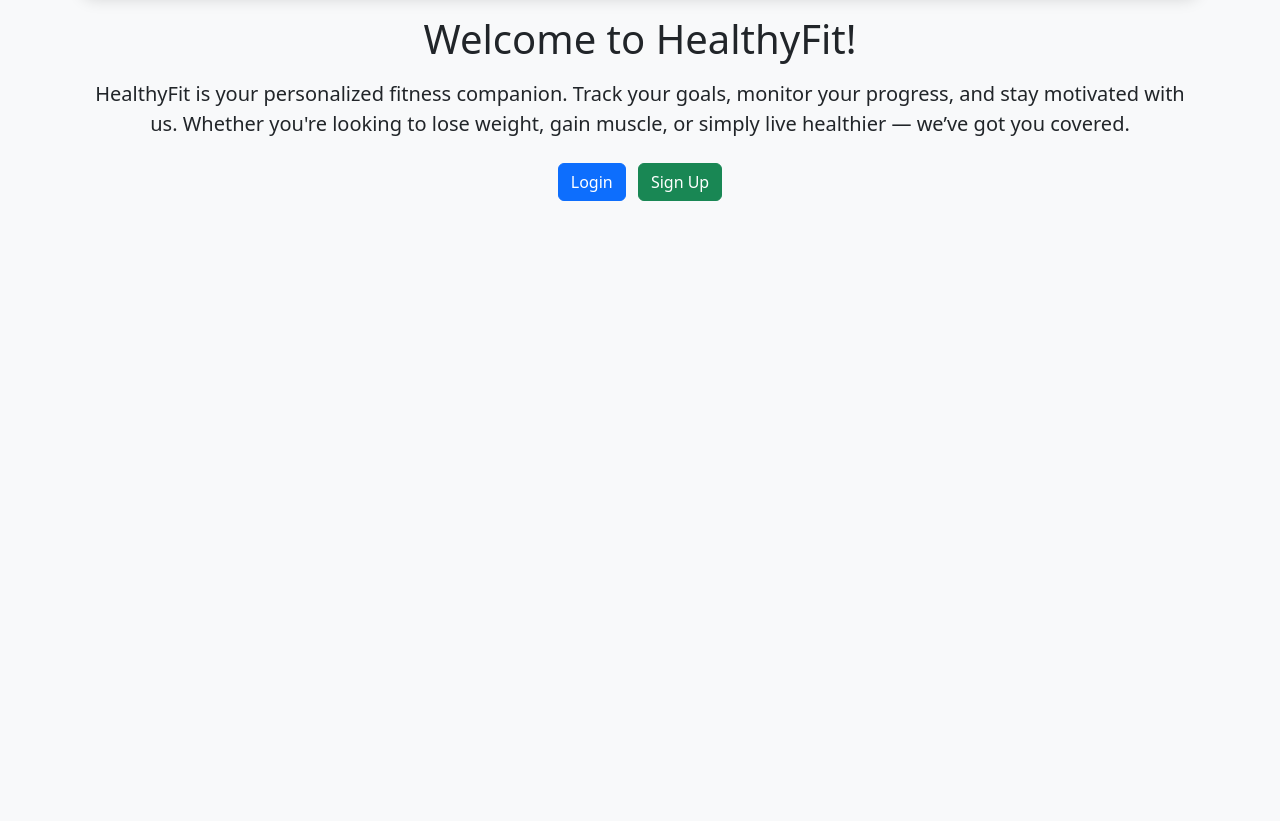
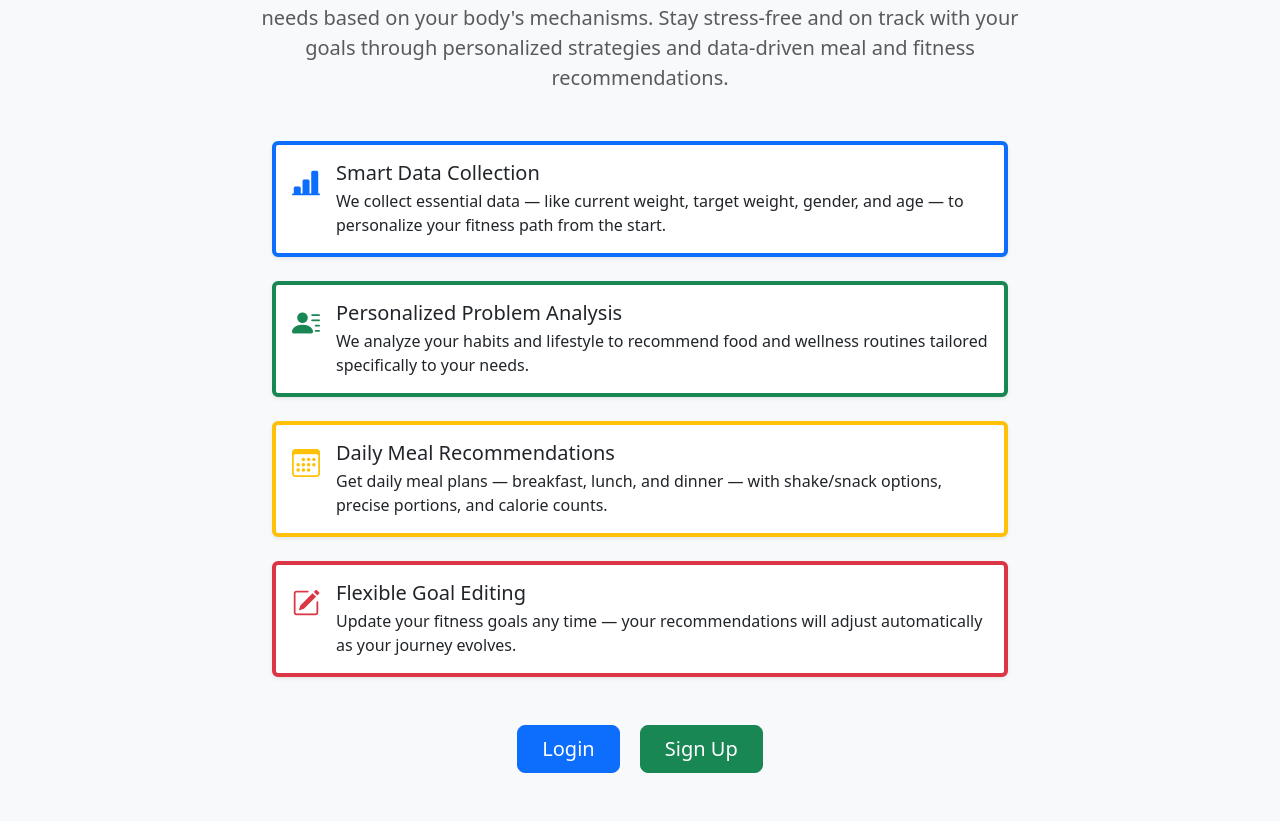
Before and after one commit to AjithRavichandran/Healthy-Fit-Flask, a Flask app: page / in a window 1280 px wide. Shown: the part 429-1250 px from the top of the page. Before the commit the page ends 630 px from the top, so only its background shows below. Run offline with Flask 3, Linux system fonts and the light colour scheme.

Commit message:
Update templates and core files; added HealthyFit.jpg image

```diff
--- a/HealthyFit/__init__.py
+++ b/HealthyFit/__init__.py
@@ -1,6 +1,7 @@
 from flask import Flask, g
 from .extensions import Session, login_manager
 from datetime import timedelta
+
 
 def create_app():
     app = Flask(__name__)
--- a/HealthyFit/formula.py
+++ b/HealthyFit/formula.py
@@ -269,7 +269,7 @@
     else:
         shakes = [
             ("Shake (100gm of banana, 3 Almond, 3 Cashew, 2 Dates, Use Water, 1 teaspoon of Chia seed)", 1, 250, 'Shake'),
-            ("Shake (100gm of banana, 1 teaspoon Raisins, 1/2 Walnut, Use Water, 1 teaspoon of Chia seed)", 1, 250, 'Snack')
+            ("Shake (100gm of banana, 1 teaspoon Raisins, 1/2 Walnut, Use Water, 1 teaspoon of Chia seed)", 1, 250, 'Shake')
         ]
         snack = [
             ("2 slice of Bread with 2 teaspoon of Peanut Butter", 1, 230, 'Snack'),
--- a/HealthyFit/main.py
+++ b/HealthyFit/main.py
@@ -83,6 +83,16 @@
                 )
 
             user.adjusted_calories = adjusted_calories
+
+            # ❗️Delete old recommendations
+            g.db.query(FoodRecommendation).filter_by(user_id=user.id).delete()
+
+            # ✅ Generate new recommendations
+            recommendations = build_recommendations(
+                user.id, adjusted_calories, user.current_weight, user.target_weight
+            )
+
+            g.db.add_all(recommendations)
             g.db.commit()
 
             flash("✅ Step 2 updated successfully", "success")
@@ -103,7 +113,7 @@
                 recommended_weight=recommended_weight
             )
 
-    # GET Request
+    # GET request
     bmi = calculate_bmi(user.current_weight, user.height)
     status, recommended_weight = recommend_weight(bmi, user.height, user.current_weight)
     return render_template(
--- a/HealthyFit/templates/index.html
+++ b/HealthyFit/templates/index.html
@@ -3,36 +3,90 @@
 <head>
     <meta charset="UTF-8">
     <title>HealthyFit - Home</title>
+    <meta name="viewport" content="width=device-width, initial-scale=1">
+
+    <!-- Bootstrap CSS & Icons -->
     <link href="https://cdn.jsdelivr.net/npm/bootstrap@5.3.0/dist/css/bootstrap.min.css" rel="stylesheet">
-    <style>
-        .hero-img {
-            width: 100%;
-            max-height: 400px;
-            object-fit: cover;
-            border-radius: 12px;
-        }
-    </style>
+    <link href="https://cdn.jsdelivr.net/npm/bootstrap-icons@1.10.5/font/bootstrap-icons.css" rel="stylesheet">
 </head>
 <body class="bg-light">
 
-<div class="container mt-5">
+    <div class="container py-5">
+
         <!-- Banner Image -->
-    <div class="mb-4 text-center">
-        <img src="https://source.unsplash.com/1200x400/?fitness,health" alt="HealthyFit Banner" class="hero-img shadow">
+        <div class="text-center mb-5">
+            <img src="{{ url_for('static', filename='images/HealthyFit.jpg') }}" alt="HealthyFit Banner" class="img-fluid rounded shadow-sm w-50">
         </div>
 
-    <!-- Welcome Text -->
-    <div class="text-center">
-        <h1 class="mb-3">Welcome to HealthyFit!</h1>
-        <p class="lead">HealthyFit is your personalized fitness companion. Track your goals, monitor your progress, and stay motivated with us. Whether you're looking to lose weight, gain muscle, or simply live healthier — we’ve got you covered.</p>
+        <!-- Welcome Heading -->
+        <div class="text-center mb-4">
+            <h1 class="fw-bold">Welcome to HealthyFit – Your Friendly Fitness Tracker</h1>
+            <p class="text-muted fs-5 mx-auto mb-5" style="max-width: 800px;">
+    The Healthy Fit platform is designed to focus on your unique fitness and health needs based on your body's mechanisms.
+    Stay stress-free and on track with your goals through personalized strategies and data-driven meal and fitness recommendations.
+</p>
+        </div>
 
-        <!-- Login and Signup Buttons -->
-        <div class="mt-4">
-            <a href="{{ url_for('auth.login') }}" class="btn btn-primary me-2">Login</a>
-            <a href="{{ url_for('auth.signup') }}" class="btn btn-success">Sign Up</a>
+        <!-- Features Section -->
+        <div class="row justify-content-center g-4">
+            <div class="col-md-10 col-lg-8">
+                <div class="card border-start border-primary border-4 shadow-sm">
+                    <div class="card-body d-flex">
+                        <i class="bi bi-bar-chart-line-fill text-primary fs-3 me-3"></i>
+                        <div>
+                            <h5 class="card-title mb-1">Smart Data Collection</h5>
+                            <p class="card-text mb-0">We collect essential data — like current weight, target weight, gender, and age — to personalize your fitness path from the start.</p>
+                        </div>
                     </div>
                 </div>
             </div>
 
+            <div class="col-md-10 col-lg-8">
+                <div class="card border-start border-success border-4 shadow-sm">
+                    <div class="card-body d-flex">
+                        <i class="bi bi-person-lines-fill text-success fs-3 me-3"></i>
+                        <div>
+                            <h5 class="card-title mb-1">Personalized Problem Analysis</h5>
+                            <p class="card-text mb-0">We analyze your habits and lifestyle to recommend food and wellness routines tailored specifically to your needs.</p>
+                        </div>
+                    </div>
+                </div>
+            </div>
+
+            <div class="col-md-10 col-lg-8">
+                <div class="card border-start border-warning border-4 shadow-sm">
+                    <div class="card-body d-flex">
+                        <i class="bi bi-calendar3 text-warning fs-3 me-3"></i>
+                        <div>
+                            <h5 class="card-title mb-1">Daily Meal Recommendations</h5>
+                            <p class="card-text mb-0">Get daily meal plans — breakfast, lunch, and dinner — with shake/snack options, precise portions, and calorie counts.</p>
+                        </div>
+                    </div>
+                </div>
+            </div>
+
+            <div class="col-md-10 col-lg-8">
+                <div class="card border-start border-danger border-4 shadow-sm">
+                    <div class="card-body d-flex">
+                        <i class="bi bi-pencil-square text-danger fs-3 me-3"></i>
+                        <div>
+                            <h5 class="card-title mb-1">Flexible Goal Editing</h5>
+                            <p class="card-text mb-0">Update your fitness goals any time — your recommendations will adjust automatically as your journey evolves.</p>
+                        </div>
+                    </div>
+                </div>
+            </div>
+        </div>
+
+        <!-- CTA Buttons -->
+        <div class="text-center mt-5">
+            <a href="{{ url_for('auth.login') }}" class="btn btn-primary btn-lg me-3 px-4">Login</a>
+            <a href="{{ url_for('auth.signup') }}" class="btn btn-success btn-lg px-4">Sign Up</a>
+        </div>
+
+    </div>
+
+    <!-- Bootstrap JS (optional) -->
+    <script src="https://cdn.jsdelivr.net/npm/bootstrap@5.3.0/dist/js/bootstrap.bundle.min.js"></script>
 </body>
 </html>
```
Also changed, not shown: HealthyFit/auth.py (+48 -5 lines), HealthyFit/templates/food_recommendation.html (+14 -40 lines), HealthyFit/templates/signup.html (+16 -8 lines), HealthyFit/utils.py (deleted, +0 -51 lines), HealthyFit/static/images/HealthyFit.jpg (added). Lines whose indentation alone changed are shown as unchanged.
